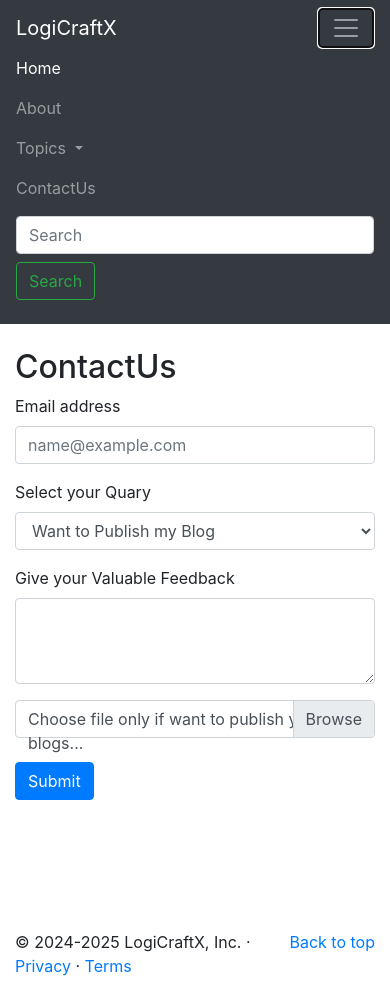
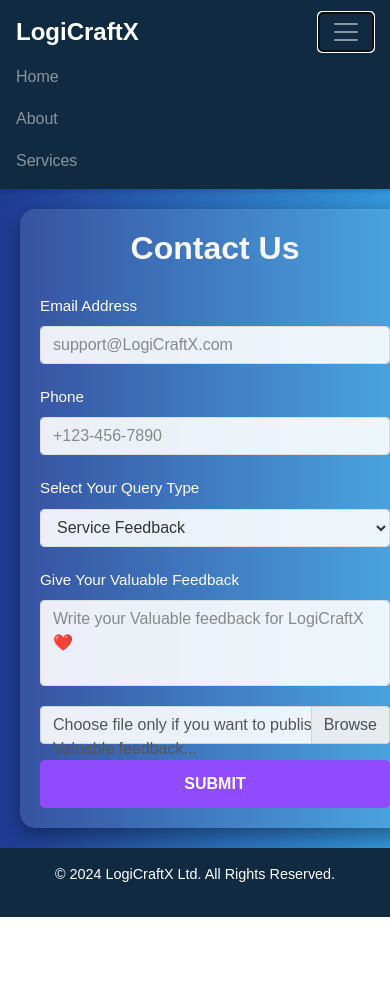
Before and after one commit to Raviiii-Ai/ULIP-Logixtics-Hackathon-2.0, a plain HTML site: page contactus.html in a window 390 px wide. Both pictures are taken after a click on the button "Toggle navigation". After the commit the page ends 917 px from the top, so only its background shows below. Drawn offline with nearby package versions, Linux system fonts and the light colour scheme.

Commit message:
Update contactus.html

```diff
--- a/contactus.html
+++ b/contactus.html
@@ -15,110 +15,332 @@
       integrity="sha384-Vkoo8x4CGsO3+Hhxv8T/Q5PaXtkKtu6ug5TOeNV6gBiFeWPGFN9MuhOf23Q9Ifjh"
       crossorigin="anonymous"
     />
-    <link rel="stylesheet" href="styleabt.css" />
 
-    <title>iCoder -Heaven for Programmer</title>
+    <title>LogiCraftX - Contact Us</title>
+    <style>
+      /* General Page Styling */
+      body {
+        background: linear-gradient(to right, #1f3a93, #3498db);
+        color: #f3f3f3;
+        font-family: 'Poppins', sans-serif;
+        margin: 0;
+        padding: 0;
+        line-height: 1.6;
+      }
 
+      nav {
+        background-color: #102a42;
+        box-shadow: 0 2px 5px rgba(0, 0, 0, 0.2);
+      }
+
+      .navbar-brand {
+        font-weight: bold;
+        font-size: 1.8rem;
+        color: #ffffff;
+      }
+
+      .navbar-brand:hover {
+        color: #ff4b5c;
+      }
+
+      .nav-link {
+        color: #f3f3f3;
+        transition: color 0.3s;
+      }
+
+      .nav-link:hover {
+        color: #ff4b5c;
+      }
+
+      footer {
+        background-color: #102a42;
+        padding: 15px;
+        color: #ffffff;
+        text-align: center;
+        font-size: 0.9rem;
+      }
+
+      footer a {
+        color: #ff4b5c;
+        text-decoration: none;
+      }
+
+      footer a:hover {
+        text-decoration: underline;
+      }
+
+      /* Contact Form Container */
+      .container {
+        margin-top: 50px;
+        padding: 30px;
+        background-color: rgba(255, 255, 255, 0.1);
+        border-radius: 15px;
+        box-shadow: 0 8px 20px rgba(0, 0, 0, 0.4);
+        max-width: 600px;
+      }
+
+      h2 {
+        font-weight: bold;
+        color: #f8f8f8;
+        text-align: center;
+        margin-bottom: 25px;
+      }
+
+      .form-group label {
+        font-size: 0.95rem;
+        font-weight: 500;
+        color: #ffffff;
+      }
+
+      .form-control,
+      .custom-file-input {
+        background-color: rgba(255, 255, 255, 0.9);
+        color: #333333;
+        border: 1px solid #ddd;
+        transition: border-color 0.3s, box-shadow 0.3s;
+      }
+
+      .form-control:focus {
+        border-color: #ff4b5c;
+        box-shadow: 0 0 5px rgba(255, 75, 92, 0.5);
+      }
+
+      .form-control::placeholder {
+        color: #888888;
+      }
+
+      .btn-primary {
+        background-color: #904bff;
+        border: none;
+        font-weight: bold;
+        padding: 12px;
+        border-radius: 5px;
+        text-transform: uppercase;
+        transition: background-color 0.3s, transform 0.2s;
+      }
+
+      .btn-primary:hover {
+        background-color: #e43a4f;
+        transform: scale(1.05);
+      }
+
+      .custom-file-label {
+        background-color: rgba(255, 255, 255, 0.9);
+        color: #555555;
+      }
+
+      .custom-file-input:focus + .custom-file-label {
+        border-color: #ff4b5c;
+        box-shadow: 0 0 5px rgba(255, 75, 92, 0.5);
+      }
+
+      /* Form Spacing */
+      .form-group {
+        margin-bottom: 20px;
+      }
+
+      textarea {
+        resize: none;
+      }
+
+      /* Responsive Design */
+      @media (max-width: 768px) {
+        .container {
+          padding: 20px;
+          margin: 20px;
+        }
+
+        .navbar-brand {
+          font-size: 1.5rem;
+        }
+
+        .btn-primary {
+          width: 100%;
+        }
+      }
+    </style>
+
+
+    <!-- <style>
+      /* General Page Styling */
+      body {
+        background: linear-gradient(to right, #1e3c72, #2a5298);
+        color: #fff;
+        font-family: 'Arial', sans-serif;
+        margin: 0;
+        padding: 0;
+      }
+
+      nav {
+        background-color: #0d1b2a;
+      }
+
+      .navbar-brand {
+        font-weight: bold;
+        font-size: 1.5rem;
+      }
+
+      footer {
+        background-color: #0d1b2a;
+        padding: 20px;
+        color: #fff;
+        text-align: center;
+        margin-top: 20px;
+      }
+
+      .container {
+        margin-top: 30px;
+        padding: 20px;
+        background-color: #ffffff14;
+        border-radius: 10px;
+        box-shadow: 0 5px 15px rgba(0, 0, 0, 0.3);
+      }
+
+      h2 {
+        font-weight: bold;
+        color: #f3f4f6;
+        text-align: center;
+        margin-bottom: 20px;
+      }
+
+      .form-control,
+      .custom-file-input,
+      .btn {
+        border-radius: 5px;
+      }
+
+      .form-control {
+        background-color: #e9ecef;
+        color: #333;
+      }
+
+      .form-control::placeholder {
+        color: #777;
+      }
+
+      .btn-primary {
+        background-color: #ff4b5c;
+        border: none;
+        font-weight: bold;
+        width: 100%;
+        transition: background-color 0.3s;
+      }
+
+      .btn-primary:hover {
+        background-color: #ff6976;
+      }
+
+      .custom-file-label {
+        background-color: #e9ecef;
+        color: #333;
+      }
+
+      .custom-file-input:focus + .custom-file-label {
+        border-color: #ff4b5c;
+        box-shadow: none;
+      }
+    </style> -->
   </head>
+
   <body>
-    <nav class="navbar navbar-expand-lg navbar-dark bg-dark">
+    <!-- Navbar -->
+    <nav class="navbar navbar-expand-lg navbar-dark">
       <a class="navbar-brand" href="index.html">LogiCraftX</a>
       <button
         class="navbar-toggler"
         type="button"
         data-toggle="collapse"
-        data-target="#navbarSupportedContent"
-        aria-controls="navbarSupportedContent"
+        data-target="#navbarNav"
+        aria-controls="navbarNav"
         aria-expanded="false"
         aria-label="Toggle navigation"
       >
         <span class="navbar-toggler-icon"></span>
       </button>
-
-      <div class="collapse navbar-collapse" id="navbarSupportedContent">
-        <ul class="navbar-nav mr-auto">
-          <li class="nav-item active">
-            <a class="nav-link" href="/"
-              >Home <span class="sr-only">(current)</span></a
-            >
+      <div class="collapse navbar-collapse" id="navbarNav">
+        <ul class="navbar-nav ml-auto">
+          <li class="nav-item">
+            <a class="nav-link" href="/index.html">Home</a>
           </li>
           <li class="nav-item">
             <a class="nav-link" href="/about.html">About</a>
           </li>
-          <li class="nav-item dropdown">
-            <a
-              class="nav-link dropdown-toggle"
-              href="#"
-              id="navbarDropdown"
-              role="button"
-              data-toggle="dropdown"
-              aria-haspopup="true"
-              aria-expanded="false"
-            >
-              Topics
-            </a>
-            <div class="dropdown-menu" aria-labelledby="navbarDropdown">
-              <a class="dropdown-item" href="#">Technology</a>
-              <a class="dropdown-item" href="#">Web-Development</a>
-              <div class="dropdown-divider"></div>
-              <a class="dropdown-item" href="#">C++,JAVA,PHP</a>
-            </div>
-          </li>
           <li class="nav-item">
-            <a class="nav-link" href="/contact.html">ContactUs</a>
+            <a class="nav-link" href="/services.html">Services</a>
           </li>
         </ul>
-        <form class="form-inline my-2 my-lg-0">
-          <input
-            class="form-control mr-sm-2"
-            type="search"
-            placeholder="Search"
-            aria-label="Search"
-          />
-          <button class="btn btn-outline-success my-2 my-sm-0" type="submit">
-            Search
-          </button>
-        </form>
       </div>
     </nav>
-    <div class="container my-4">
-        <h2>ContactUs</h2>
+
+    <!-- Contact Form -->
+    <div class="container">
+      <h2>Contact Us</h2>
       <form>
         <div class="form-group">
-              <label for="exampleFormControlInput1">Email address</label>
-              <input type="email" class="form-control" id="exampleFormControlInput1" placeholder="name@example.com">
+          <label for="email">Email Address</label>
+          <input
+            type="email"
+            class="form-control"
+            id="email"
+            placeholder="support@LogiCraftX.com"
+          />
         </div>
+        <!-- ................ -->
+
             <div class="form-group">
-              <label for="exampleFormControlSelect1">Select your Quary</label>
-              <select class="form-control" id="exampleFormControlSelect1">
-                <option>Want to Publish my Blog</option>
-                <option>Feedback</option>
-                <option>Content Mistake</option>
+              <label for="phone">Phone</label>
+              <input
+                type="phone"
+                class="form-control"
+                id="phone"
+                placeholder="+123-456-7890"
+              />
+            </div>
+        <!-- .......................... -->
 
+        <div class="form-group">
+          <label for="query">Select Your Query Type</label>
+          <select class="form-control" id="query">
+            <option>Service Feedback</option>
+            <option>Website Feedback</option>
+            <option>Pricing Feedback</option>
+            <option>Suggetions for improvement</option>
+            <option>Testimonial Request</option>
+            <option>Complaint or issue Resolution</option>
           </select>
         </div>
 
         <div class="form-group">
-              <label for="exampleFormControlTextarea1">Give your Valuable Feedback</label>
-              <textarea class="form-control" id="exampleFormControlTextarea1" rows="3"></textarea>
+          <label for="feedback">Give Your Valuable Feedback</label>
+          <textarea
+            class="form-control"
+            id="feedback"
+            rows="3"
+            placeholder="Write your Valuable feedback for LogiCraftX ❤️ "
+          ></textarea>
         </div>
-            <div class="custom-file">
-                <input type="file" class="custom-file-input" id="validatedCustomFile" required>
-                <label class="custom-file-label" for="validatedCustomFile">Choose file only if want to publish your blogs...</label>
-                <div class="invalid-feedback">Example invalid custom file feedback</div>
+
+        <div class="custom-file mb-3">
+          <input
+            type="file"
+            class="custom-file-input"
+            id="blogUpload"
+            required
+          />
+          <label class="custom-file-label" for="blogUpload"
+            >Choose file only if you want to publish your Valuable feedback...</label
+          >
         </div>
-            <button type="button" class="btn btn-primary my-4">Submit</button>
+
+        <button type="submit" class="btn btn-primary">Submit</button>
       </form>
     </div>
 
-
-
-      <footer class="container ">
-        <p class="float-right"><a href="#">Back to top</a></p>
-        <p>© 2024-2025 LogiCraftX, Inc. · <a href="#">Privacy</a> · <a href="#">Terms</a></p>
+    <!-- Footer -->
+    <footer>
+      <!-- <p>&copy; 2024-2025 LogiCraftX Ltd.<a href="index.html"</p> -->
+        <p>&copy; 2024 LogiCraftX Ltd. All Rights Reserved.</p>
     </footer>
-    <!-- Optional JavaScript -->
-    <!-- jQuery first, then Popper.js, then Bootstrap JS -->
     <script
       src="https://code.jquery.com/jquery-3.4.1.slim.min.js"
       integrity="sha384-J6qa4849blE2+poT4WnyKhv5vZF5SrPo0iEjwBvKU7imGFAV0wwj1yYfoRSJoZ+n"
```
Lines whose indentation alone changed are shown as unchanged.
